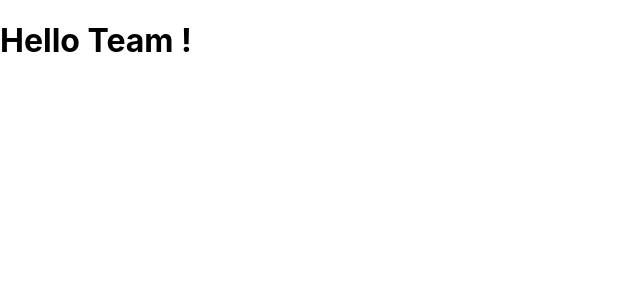
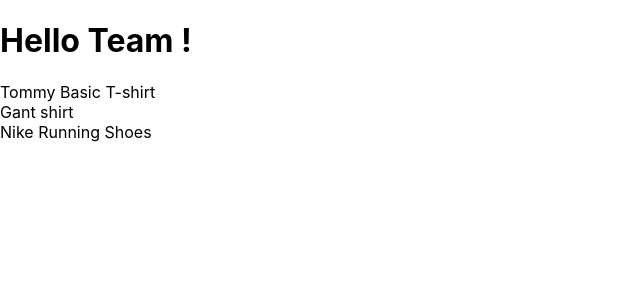
Before and after one commit to YoussefNour/Ecommerce-React-app, a React (Create React App) app: page / in a window 1280 px wide. Shown: the top 300 px of the page, without its empty margins (0-640 px from the left). Built offline with nearby package versions, Linux system fonts and the light colour scheme; data requests are answered from the project's data file.

Commit message:
Product List created

```diff
--- a/db.json
+++ b/db.json
@@ -35,11 +35,27 @@
   "products": [
     {
       "id": 0,
-      "title": "",
-      "price": 0,
-      "details": "",
+      "title": "Tommy Basic T-shirt",
+      "price": 100,
+      "details": "Tommy T-shirt available in All Colors, 100% Cotton",
       "image": "",
-      "discount": ""
+      "discount": "30%"
+    },
+    {
+      "id": 1,
+      "title": "Gant shirt",
+      "price": 150,
+      "details": "Gant shirt available in All Colors, 100% Cotton",
+      "image": "",
+      "discount": "40%"
+    },
+    {
+      "id": 3,
+      "title": "Nike Running Shoes",
+      "price": 500,
+      "details": "Nike Running Shoes,Lightweight foam midsole for comfortable cushioning,Deep flex grooves allow your foot to move naturally",
+      "image": "",
+      "discount": "0%"
     }
   ]
 }
--- a/package.json
+++ b/package.json
@@ -9,7 +9,10 @@
     "bootstrap": "^5.1.3",
     "react": "^17.0.2",
     "react-dom": "^17.0.2",
+    "react-redux": "^7.2.6",
     "react-scripts": "5.0.0",
+    "redux": "^4.1.2",
+    "redux-promise": "^0.6.0",
     "web-vitals": "^2.1.4"
   },
   "scripts": {
--- /dev/null
+++ b/src/Actions/index.js
@@ -0,0 +1,26 @@
+let URL = "http://localhost:3500/"
+
+export async function GetAllProducts(){
+    let payload=[];
+    await fetch(`${URL}products`)
+    .then((res)=>{return res.json()})
+    .then((data)=>payload=data)
+    return(
+        {
+            type:"PRODUCTS",
+            payload
+        })
+}
+
+// export async function GetProductById(id){
+//     let payload=[];
+//     await fetch(`${URL}/products/${id}`)
+//     .then((res)=>res.json())
+//     .then((data)=>payload=data)
+
+//     return(
+//         {
+//             type:"PRODUCTBYID",
+//             payload
+//         })
+// }
--- a/src/App.js
+++ b/src/App.js
@@ -1,9 +1,12 @@
 import './App.css';
+import Product from './Components/Products/Product';
+
 
 function App() {
   return (
     <div className="App">
         <h1>Hello Team !</h1>
+        <Product></Product>
     </div>
   );
 }
--- /dev/null
+++ b/src/Components/Products/Product.js
@@ -0,0 +1,40 @@
+import { Component } from 'react';
+import { connect } from 'react-redux';
+import  * as actions from '../../Actions/index'
+
+class Products extends Component{
+    constructor(props){
+        super(props);
+        this.props.GetAllProducts();
+        this.state={
+        }
+    }
+
+
+    refresh=()=>{
+        if(this.props.products){
+           return( this.props.products.map((product)=>{return <div key={product.id}>{product.title}</div>
+            })
+           )
+        }
+        return(
+            <div>No Products</div>
+        )
+    }
+
+    render(){
+        return(
+            <div>
+                {this.refresh()}
+            </div>
+        )
+    }
+}
+
+let mapToProps=(state)=>{
+    return{
+        products:state.productList
+    }
+}
+
+export default connect(mapToProps, actions)(Products)
--- /dev/null
+++ b/src/Reducers/Get-Products-By-Id.js
@@ -0,0 +1,6 @@
+export function GetProductById(state=null,action){
+    if(action.type = "PRODUCTBYID"){
+        return action.payload;
+    }
+    return state
+}
--- /dev/null
+++ b/src/Reducers/Get-Products.js
@@ -0,0 +1,7 @@
+export function GetProducts(state=null,action){
+    if(action.type == "PRODUCTS"){
+        return action.payload;
+
+    }
+    return state;
+}
--- /dev/null
+++ b/src/Reducers/index.js
@@ -0,0 +1,10 @@
+import { combineReducers } from "redux";
+import { GetProducts } from "./Get-Products";
+import { GetProductById } from "./Get-Products-By-Id";
+
+let rootReducers = combineReducers({
+    productList:GetProducts
+    // productById : GetProductById
+})
+
+export default rootReducers
--- a/src/index.js
+++ b/src/index.js
@@ -2,10 +2,16 @@
 import ReactDOM from 'react-dom';
 import './index.css';
 import App from './App';
+import {Provider} from 'react-redux'
+import { applyMiddleware, createStore } from 'redux';
+import promiseMW from 'redux-promise'
+import rootReducers from './Reducers'
+
+let CreateStoreWithMiddleWare = applyMiddleware(promiseMW)(createStore)
 
 ReactDOM.render(
-  <React.StrictMode>
+  <Provider store={CreateStoreWithMiddleWare(rootReducers)}>
     <App />
-  </React.StrictMode>,
+  </Provider>,
   document.getElementById('root')
 );
```
Also changed, not shown: 1 other file (tests, documents, lock files or other folders).
